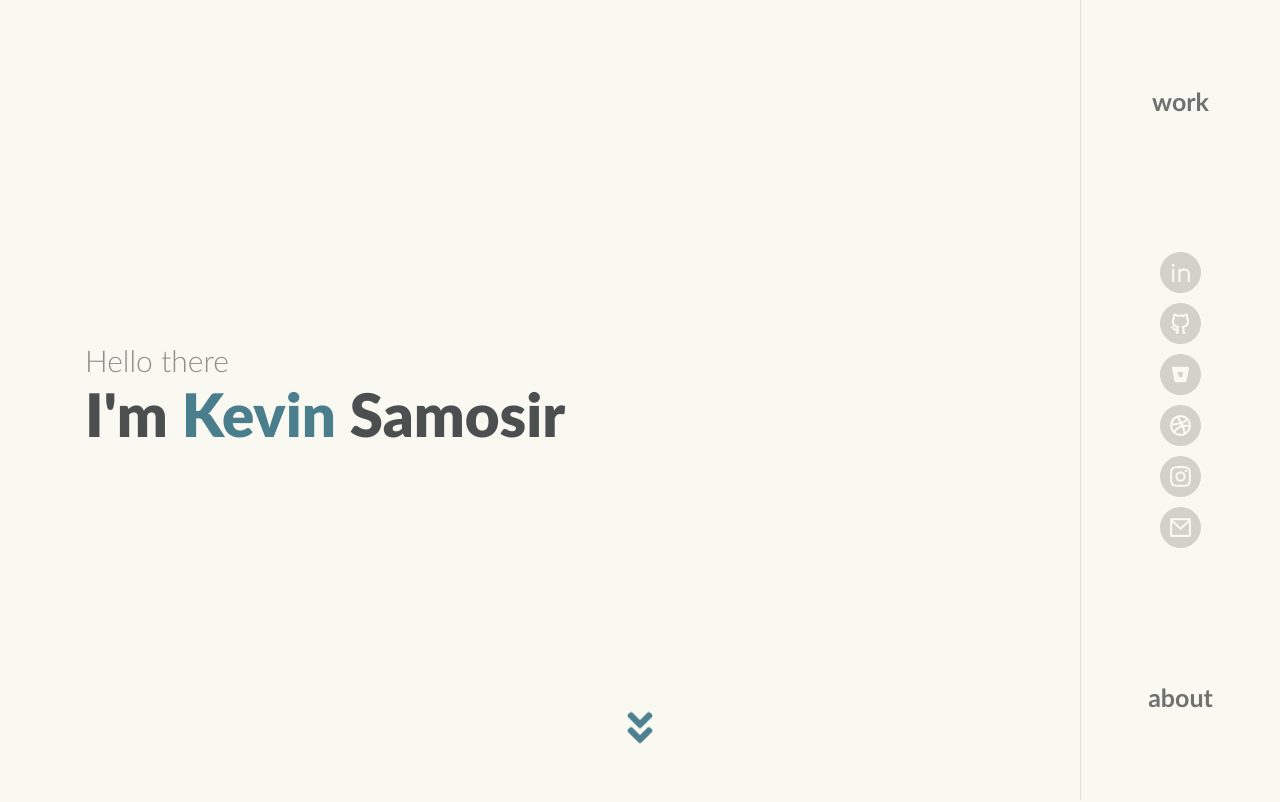
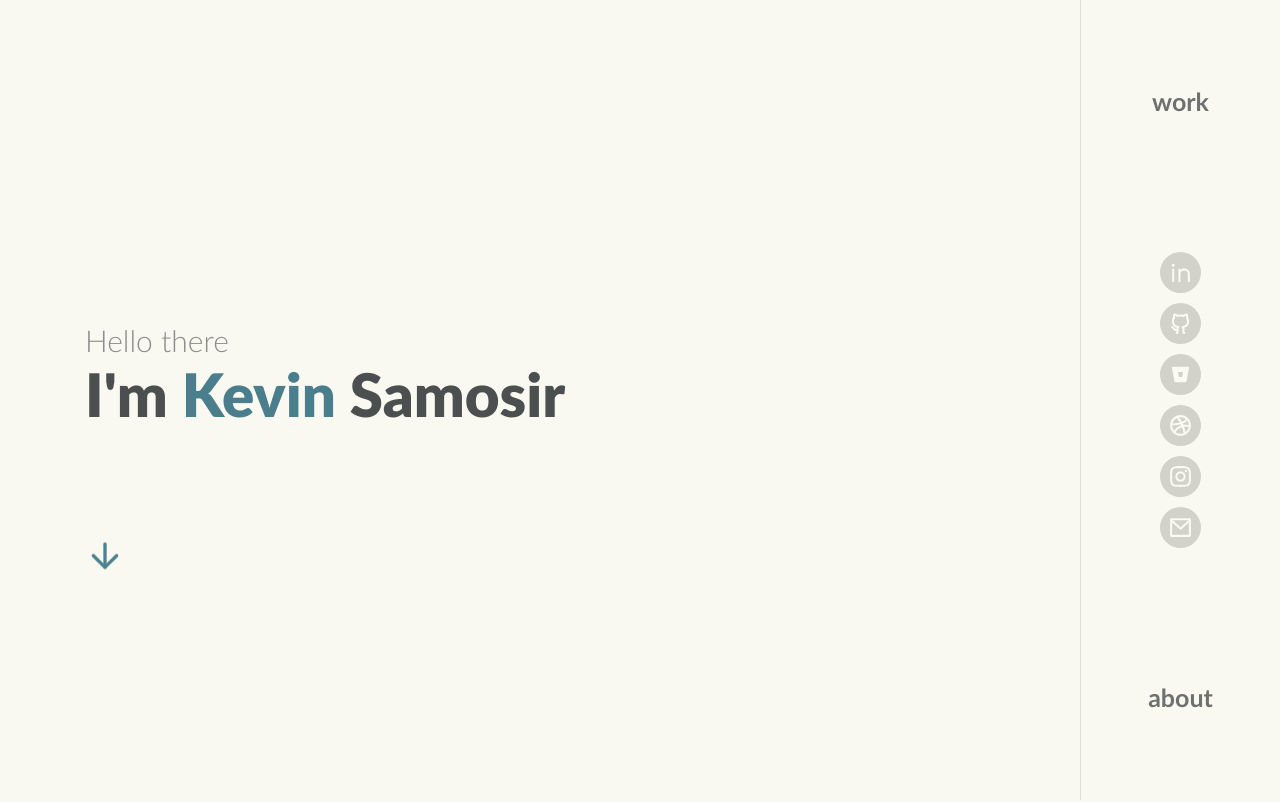
Before and after one commit to bintangkevin29/portfolio, a React (Create React App) app: page /portfolio/ in a window 1280 px wide. Shown: the top 802 px of the page. Built offline with nearby package versions, Linux system fonts and the light colour scheme; no server answers; the database is empty.

Commit message:
changed arrow

```diff
--- a/src/components/header-section/header-section.component.tsx
+++ b/src/components/header-section/header-section.component.tsx
@@ -1,6 +1,6 @@
 import React from "react";
 import CustomSection from "../../components/custom-section";
-import { FaAngleDoubleDown } from "react-icons/fa";
+import { FiArrowDown } from "react-icons/fi";
 
 import { useScroll } from "../../lib/custom-hook";
 
@@ -19,7 +19,7 @@ const HeaderSection: React.FC = () => {
         I'm <span className="header-section__highlight">Kevin</span>{" "}
         <span className="header-section__type-animation">Samosir</span>
       </h1>
-      <FaAngleDoubleDown
+      <FiArrowDown
         className={`header-section__scroll-icon ${
           !isOnHeader ? "header-section__scroll-icon--hidden" : ""
         }`}
--- a/src/components/header-section/header-section.style.scss
+++ b/src/components/header-section/header-section.style.scss
@@ -41,11 +41,6 @@
     @extend .text-primary;
   }
   &__scroll-icon {
-    position: absolute;
-    bottom: 50px;
-    right: 0;
-    left: 0;
-    margin: auto;
     font-size: 40px;
     color: $colPrimary;
     animation: scrollDownAnimation 2s infinite;
@@ -70,9 +65,9 @@
 @keyframes scrollDownAnimation {
   0% {
     opacity: 0;
-    transform: translateY(-100px);
   }
   100% {
     opacity: 0.8;
+    transform: translateY(100px);
   }
 }
```
